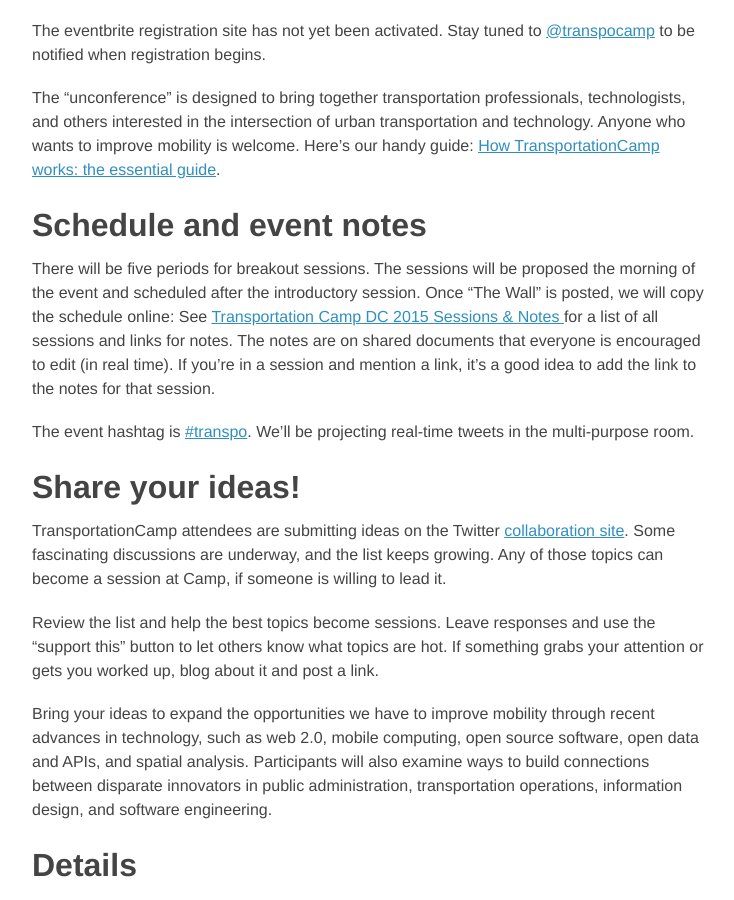
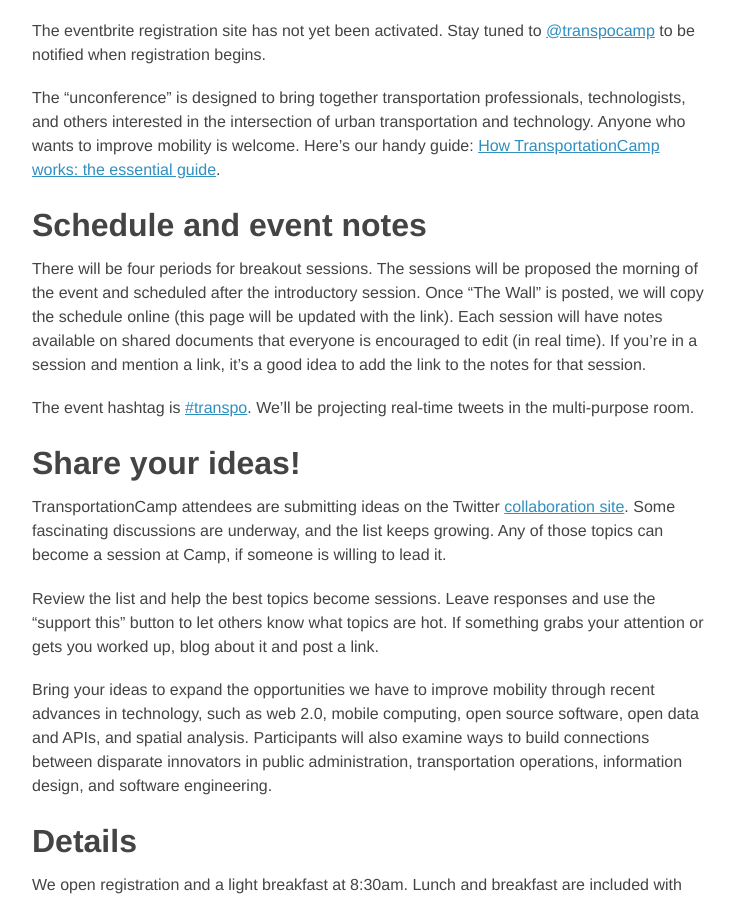
Before and after one commit to transpocamp/transportationcamp.org, a Jekyll site: the page built from events/dc-2015/index.markdown, in a window 1280 px wide and 900 px high, scrolled down 468 px. Shown: the whole window, without its empty margins (272-1006 px from the left). Built offline with Jekyll 4.4.1, drawn with Linux system fonts in a browser that asks for light colours; nearby versions of some CDN libraries; Markdown is read by kramdown in place of the engine named in the settings.

Commit message:
more tweaks

```diff
--- a/events/dc-2015/index.markdown
+++ b/events/dc-2015/index.markdown
@@ -16,8 +16,7 @@
 The “unconference” is designed to bring together transportation professionals, technologists, and others interested in the intersection of urban transportation and technology. Anyone who wants to improve mobility is welcome. Here's our handy guide: [How TransportationCamp works: the essential guide](http://transportationcamp.org/2011/02/how-transportationcamp-works-the-essential-guide/).
 
 ## Schedule and event notes
-There will be five periods for breakout sessions. The sessions will be proposed the morning of the event and scheduled after the introductory session. Once "The Wall" is posted, we will copy the schedule online: See [Transportation Camp DC 2015 Sessions & Notes
-](https://docs.google.com/document/d/1Red8OH09U0wJOIBjZXsJeB3xLbmi0kJJkqKYOweQbM0/edit?usp=sharing) for a list of all sessions and links for notes. The notes are on shared documents that everyone is encouraged to edit (in real time). If you're in a session and mention a link, it's a good idea to add the link to the notes for that session.
+There will be four periods for breakout sessions. The sessions will be proposed the morning of the event and scheduled after the introductory session. Once "The Wall" is posted, we will copy the schedule online (this page will be updated with the link). Each session will have notes available on shared documents that everyone is encouraged to edit (in real time). If you're in a session and mention a link, it's a good idea to add the link to the notes for that session.
 
 The event hashtag is [#transpo](https://twitter.com/search?q=%23transpo&src=typd&f=realtime). We'll be projecting real-time tweets in the multi-purpose room.
 
```
